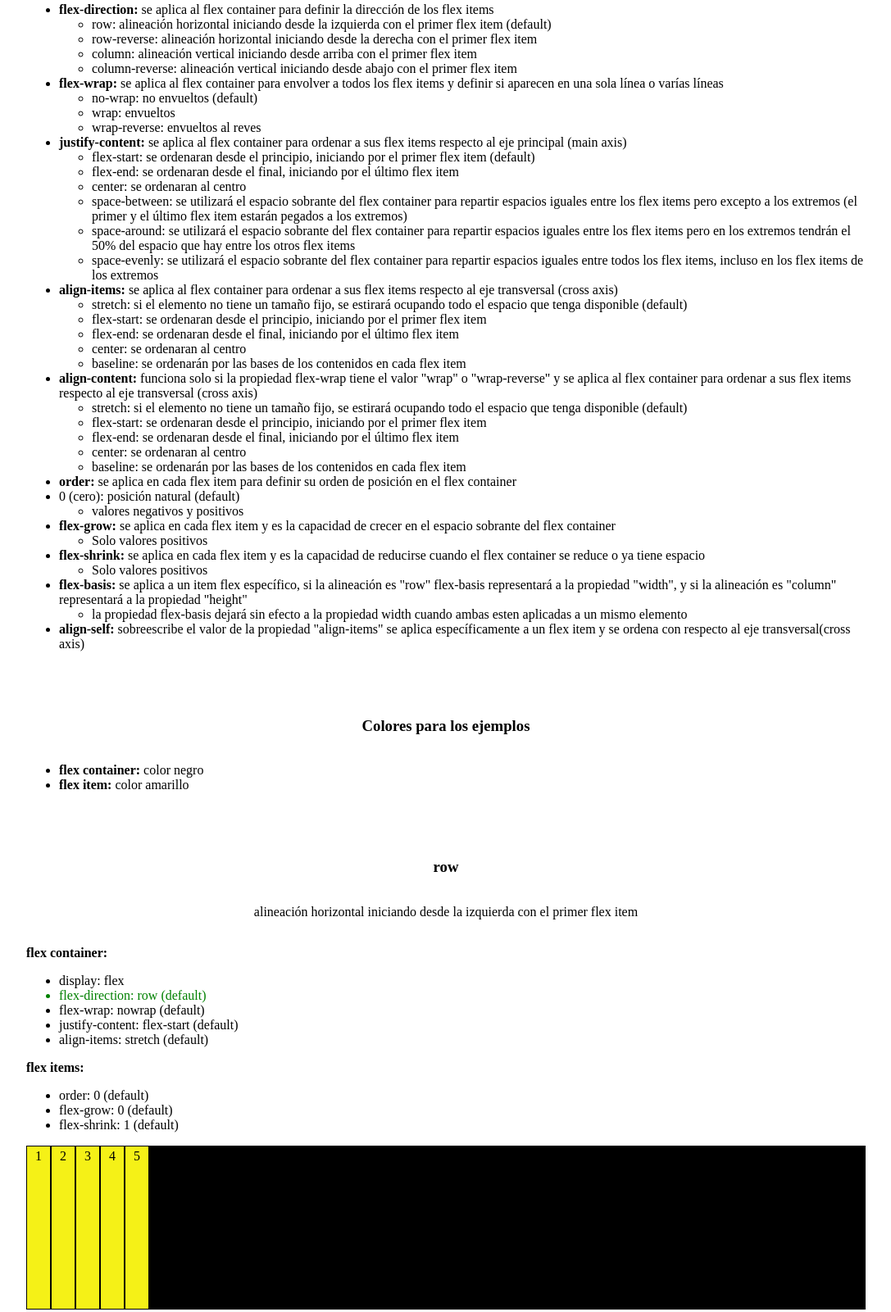
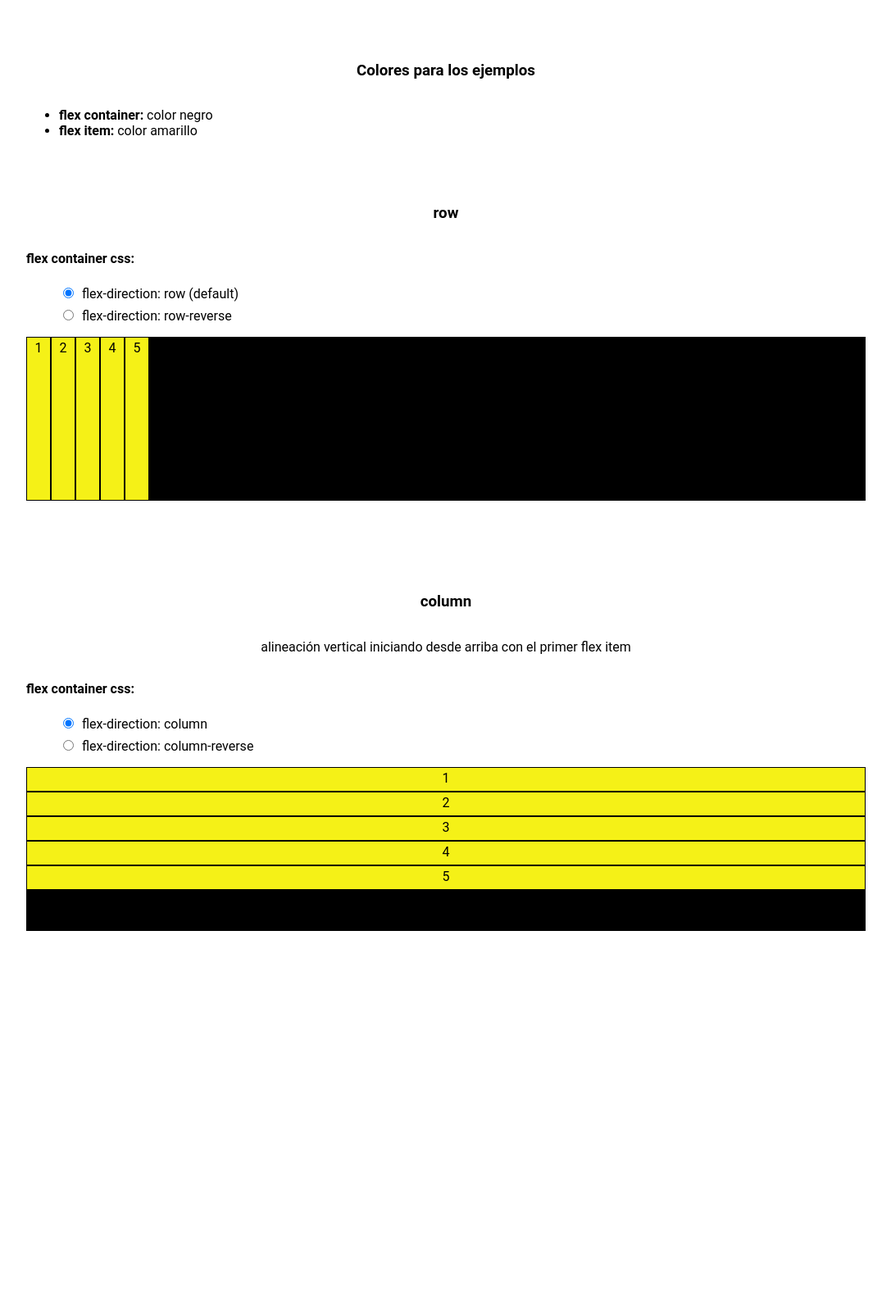
Before and after one commit to haelorm/flexbox, a plain HTML site: page index.html in a window 1280 px wide. Shown: the part 560-2161 px from the top of the page at 82% size, without its empty margins (96-1183 px from the left). After the commit the page ends 1744 px from the top, so only its background shows below. Drawn offline with Linux system fonts and the light colour scheme.

Commit message:
commit 18

```diff
--- a/css/style.css
+++ b/css/style.css
@@ -2,18 +2,29 @@
     --first-color: #f5f117;
     --second-color: #000000;
     --max-width: 1024px;
+    --font: "Roboto", monospace;
+}
+
+html {
+    box-sizing: border-box;
+    font-family: var(--font);
 }
 
 *,
 *::after,
 *::before {
-    box-sizing: border-box;
+    box-sizing: inherit;
 }
 
 img {
     width: 100%;
     height: auto;
     max-width: 600px;
+}
+
+ul input[type="radio"] {
+    margin-top: 10px;
+    margin-right: 10px;
 }
 
 .container {
@@ -50,6 +61,10 @@ img {
     margin-top: 4rem
 }
 
+.c-row {
+    flex-direction: row;
+}
+
 .c-row-reverse {
     flex-direction: row-reverse;
 }
@@ -61,3 +76,8 @@ img {
 .c-column-reverse {
     flex-direction: column-reverse;
 }
+
+.c-wrap {
+    flex-wrap: wrap;
+    align-content: flex-start;
+}
--- a/index.html
+++ b/index.html
@@ -38,22 +38,27 @@
         <div class="titulo">
             <h3>Propiedades Flexbox</h3>
         </div>
-        <ul>
+        <!--  <ul>
             <li><b>flex-direction:</b> se aplica al flex container para definir la dirección de los flex items
                 <ul>
-                    <li>row: alineación horizontal iniciando desde la izquierda con el primer flex item (default)</li>
-                    <li>row-reverse: alineación horizontal iniciando desde la derecha con el primer flex item</li>
-                    <li>column: alineación vertical iniciando desde arriba con el primer flex item</li>
-                    <li>column-reverse: alineación vertical iniciando desde abajo con el primer flex item</li>
+                    <li>row: alineación horizontal de los flex items iniciando desde la izquierda con el primer flex
+                        item (default)</li>
+                    <li>row-reverse: alineación horizontal de los flex items iniciando desde la derecha con el primer
+                        flex item</li>
+                    <li>column: alineación vertical de los flex items iniciando desde arriba con el primer flex item
+                    </li>
+                    <li>column-reverse: alineación vertical de los flex items iniciando desde abajo con el primer flex
+                        item</li>
                 </ul>
             </li>
             <li><b>flex-wrap:</b> se aplica al flex container para envolver a todos los flex items y definir si aparecen
                 en
-                una sola línea o varías líneas
+                una sola línea o varías líneas, se distingue mejor cuando los flex item respecto al cross axis tiene un
+                tamaño definido.
                 <ul>
-                    <li>no-wrap: no envueltos (default)</li>
-                    <li>wrap: envueltos</li>
-                    <li>wrap-reverse: envueltos al reves</li>
+                    <li>no-wrap: flex items no envueltos (default)</li>
+                    <li>wrap: flex items envueltos</li>
+                    <li>wrap-reverse: flex items envueltos al reves</li>
                 </ul>
             </li>
 
@@ -61,9 +66,10 @@
                 principal
                 (main axis)
                 <ul>
-                    <li>flex-start: se ordenaran desde el principio, iniciando por el primer flex item (default)</li>
-                    <li>flex-end: se ordenaran desde el final, iniciando por el último flex item</li>
-                    <li>center: se ordenaran al centro</li>
+                    <li>flex-start: los flex items se ordenan desde el principio, iniciando por el primer flex item
+                        (default)</li>
+                    <li>flex-end: los flex items se ordenaran desde el final, iniciando por el último flex item</li>
+                    <li>center: los flex items se ordenan al centro</li>
                     <li>space-between: se utilizará el espacio sobrante del flex container para repartir espacios
                         iguales entre los flex items pero excepto a los extremos (el primer y el último flex item
                         estarán pegados a los extremos)</li>
@@ -78,23 +84,27 @@
                 transversal
                 (cross axis)
                 <ul>
-                    <li>stretch: si el elemento no tiene un tamaño fijo, se estirará ocupando todo el espacio que tenga
+                    <li>stretch: si los flex items no tienen un tamaño fijo, se estirarán ocupando todo el espacio que
+                        tenga
                         disponible (default)</li>
-                    <li>flex-start: se ordenaran desde el principio, iniciando por el primer flex item </li>
-                    <li>flex-end: se ordenaran desde el final, iniciando por el último flex item</li>
-                    <li>center: se ordenaran al centro</li>
-                    <li>baseline: se ordenarán por las bases de los contenidos en cada flex item</li>
+                    <li>flex-start: los flex items se ordenan desde el principio, iniciando por el primer flex item
+                    </li>
+                    <li>flex-end: los flex items se ordenan desde el final, iniciando por el último flex item</li>
+                    <li>center: los flex items se ordenan al centro</li>
+                    <li>baseline: los flex items se ordenan por las bases de los contenidos en cada flex item</li>
                 </ul>
             </li>
             <li><b>align-content:</b> funciona solo si la propiedad flex-wrap tiene el valor "wrap" o "wrap-reverse" y
                 se aplica al flex container para ordenar a sus flex items respecto al eje transversal (cross axis)
                 <ul>
-                    <li>stretch: si el elemento no tiene un tamaño fijo, se estirará ocupando todo el espacio que tenga
+                    <li>stretch: si los flex items no tienen un tamaño fijo, se estirarán ocupando todo el espacio que
+                        tenga
                         disponible (default)</li>
-                    <li>flex-start: se ordenaran desde el principio, iniciando por el primer flex item </li>
-                    <li>flex-end: se ordenaran desde el final, iniciando por el último flex item</li>
-                    <li>center: se ordenaran al centro</li>
-                    <li>baseline: se ordenarán por las bases de los contenidos en cada flex item</li>
+                    <li>flex-start: los flex items se ordenan desde el principio, iniciando por el primer flex item
+                    </li>
+                    <li>flex-end: los flex items se ordenan desde el final, iniciando por el último flex item</li>
+                    <li>center: los flex items se ordenan al centro</li>
+                    <li>baseline: los flex items se ordenan por las bases de los contenidos en cada flex item</li>
                 </ul>
             </li>
             <li><b>order:</b> se aplica en cada flex item para definir su orden de posición en el flex container
@@ -124,7 +134,9 @@
             <li><b>align-self:</b> sobreescribe el valor de la propiedad "align-items" se aplica específicamente a un
                 flex item y se ordena con respecto al eje transversal(cross axis)
             </li>
-        </ul>
+        </ul> -->
+
+
         <div class="titulo">
             <h3>Colores para los ejemplos</h3>
         </div>
@@ -136,23 +148,13 @@
         <section class="caso">
             <div class="titulo">
                 <h3>row</h3>
-                <p>alineación horizontal iniciando desde la izquierda con el primer flex item</p>
             </div>
-            <p><b>flex container:</b></p>
-            <ul>
-                <li>display: flex</li>
-                <li style="color: green;">flex-direction: row (default)</li>
-                <li>flex-wrap: nowrap (default)</li>
-                <li>justify-content: flex-start (default)</li>
-                <li>align-items: stretch (default)</li>
+            <p><b>flex container css:</b></p>
+            <ul class="p-row">
+                <input type="radio" name="row" value="c-row" checked>flex-direction: row (default)<br>
+                <input type="radio" name="row" value="c-row-reverse">flex-direction: row-reverse<br>
             </ul>
-            <p><b>flex items:</b></p>
-            <ul>
-                <li>order: 0 (default)</li>
-                <li>flex-grow: 0 (default)</li>
-                <li>flex-shrink: 1 (default)</li>
-            </ul>
-            <div class="container-flex c-row">
+            <div id="row" class="container-flex c-row">
                 <article class="item i-row">1</article>
                 <article class="item i-row">2</article>
                 <article class="item i-row">3</article>
@@ -161,54 +163,18 @@
             </div>
         </section>
 
-        <section class="caso">
-            <div class="titulo">
-                <h3>row-reverse</h3>
-                <p>alineación horizontal iniciando desde la derecha con el primer flex item</p>
-            </div>
-            <p><b>flex container:</b></p>
-            <ul>
-                <li>display: flex</li>
-                <li style="color: green;">flex-direction: row-reverse</li>
-                <li>flex-wrap: nowrap (default)</li>
-                <li>justify-content: flex-start (default)</li>
-                <li>align-items: stretch (default)</li>
-            </ul>
-            <p><b>flex items:</b></p>
-            <ul>
-                <li>order: 0 (default)</li>
-                <li>flex-grow: 0 (default)</li>
-                <li>flex-shrink: 1 (default)</li>
-            </ul>
-            <div class="container-flex c-row-reverse">
-                <article class="item i-row-reverse">1</article>
-                <article class="item i-row-reverse">2</article>
-                <article class="item i-row-reverse">3</article>
-                <article class="item i-row-reverse">4</article>
-                <article class="item i-row-reverse">5</article>
-            </div>
-        </section>
 
         <section class="caso">
             <div class="titulo">
                 <h3>column</h3>
                 <p>alineación vertical iniciando desde arriba con el primer flex item</p>
             </div>
-            <p><b>flex container:</b></p>
-            <ul>
-                <li>display: flex</li>
-                <li style="color: green;">flex-direction: column</li>
-                <li>flex-wrap: nowrap (default)</li>
-                <li>justify-content: flex-start (default)</li>
-                <li>align-items: stretch (default)</li>
+            <p><b>flex container css:</b></p>
+            <ul class="p-column">
+                <input type="radio" name="column" value="c-column" checked>flex-direction: column<br>
+                <input type="radio" name="column" value="c-column-reverse">flex-direction: column-reverse<br>
             </ul>
-            <p><b>flex items:</b></p>
-            <ul>
-                <li>order: 0 (default)</li>
-                <li>flex-grow: 0 (default)</li>
-                <li>flex-shrink: 1 (default)</li>
-            </ul>
-            <div class="container-flex c-column">
+            <div id="column" class="container-flex c-column">
                 <article class="item i-column">1</article>
                 <article class="item i-column">2</article>
                 <article class="item i-column">3</article>
@@ -216,37 +182,8 @@
                 <article class="item i-column">5</article>
             </div>
         </section>
-
-        <section class="caso">
-            <div class="titulo">
-                <h3>column-reverse</h3>
-                <p>alineación vertical iniciando desde abajo con el primer flex item</p>
-            </div>
-            <p><b>flex container:</b></p>
-            <ul>
-                <li>display: flex</li>
-                <li style="color: green;">flex-direction: column-reverse</li>
-                <li>flex-wrap: nowrap (default)</li>
-                <li>justify-content: flex-start (default)</li>
-                <li>align-items: stretch (default)</li>
-            </ul>
-            <p><b>flex items:</b></p>
-            <ul>
-                <li>order: 0 (default)</li>
-                <li>flex-grow: 0 (default)</li>
-                <li>flex-shrink: 1 (default)</li>
-            </ul>
-            <div class="container-flex c-column-reverse">
-                <article class="item i-column-reverse">1</article>
-                <article class="item i-column-reverse">2</article>
-                <article class="item i-column-reverse">3</article>
-                <article class="item i-column-reverse">4</article>
-                <article class="item i-column-reverse">5</article>
-            </div>
-        </section>
-
     </div>
-
+    <script src="js/script.js"></script>
 </body>
 
 </html>
--- /dev/null
+++ b/js/script.js
@@ -0,0 +1,37 @@
+((d) => {
+    const $botonesRadio = d.querySelectorAll("input[name='row']");
+    const $cRow = d.getElementById('row');
+    const seleccion = () => {
+        let botonSeleccionado = d.querySelector('input[name="row"]:checked');
+        if (botonSeleccionado.value === "c-row") {
+            $cRow.classList.remove("c-row-reverse");
+            $cRow.classList.add("c-row");
+        } else if (botonSeleccionado.value === "c-row-reverse") {
+            $cRow.classList.remove("c-row");
+            $cRow.classList.add("c-row-reverse");
+        }
+    }
+    $botonesRadio.forEach(boton => {
+        boton.addEventListener("change", seleccion)
+    })
+    seleccion();
+})(document);
+
+((d) => {
+    const $botonesRadio = d.querySelectorAll("input[name='column']");
+    const $cColumn = d.getElementById('column');
+    const seleccion = () => {
+        let botonSeleccionado = d.querySelector('input[name="column"]:checked');
+        if (botonSeleccionado.value === "c-column") {
+            $cColumn.classList.remove("c-column-reverse");
+            $cColumn.classList.add("c-column");
+        } else if (botonSeleccionado.value === "c-column-reverse") {
+            $cColumn.classList.remove("c-column");
+            $cColumn.classList.add("c-column-reverse");
+        }
+    }
+    $botonesRadio.forEach(boton => {
+        boton.addEventListener("change", seleccion)
+    })
+    seleccion();
+})(document)
```
